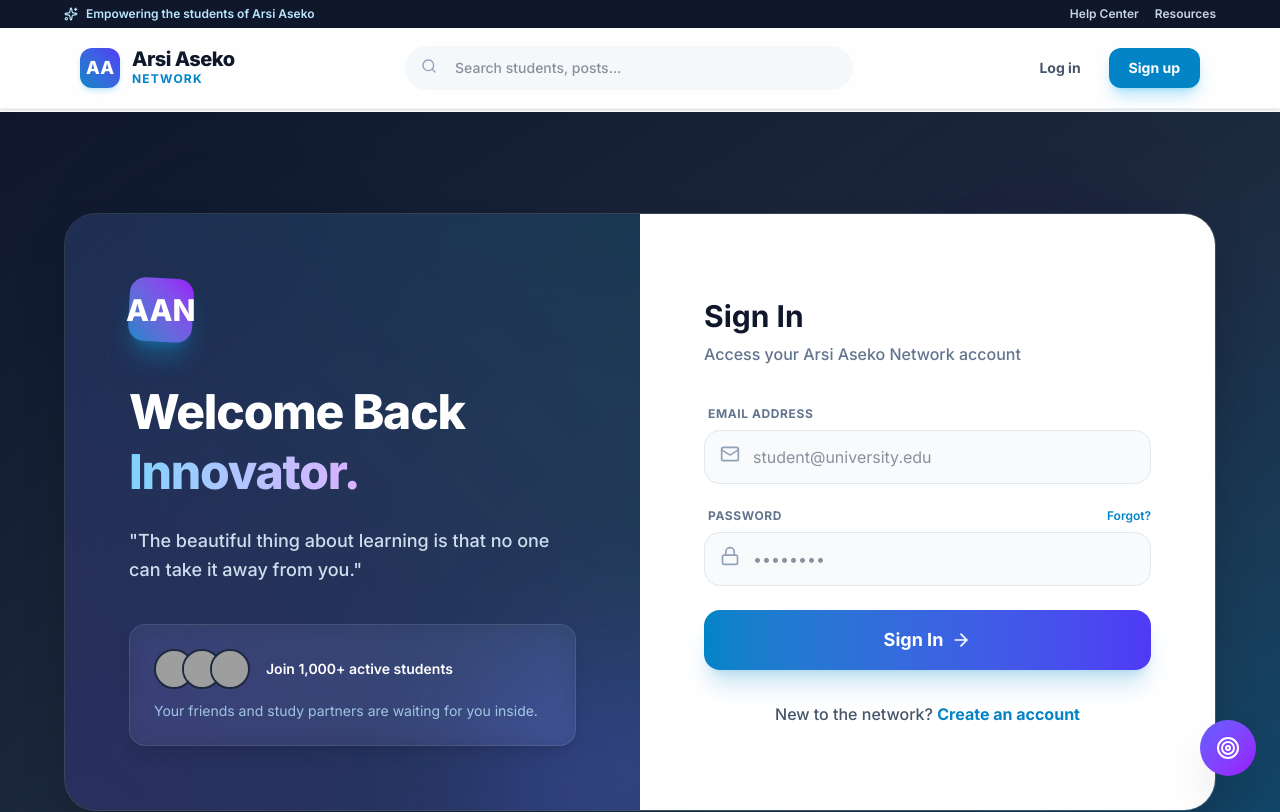
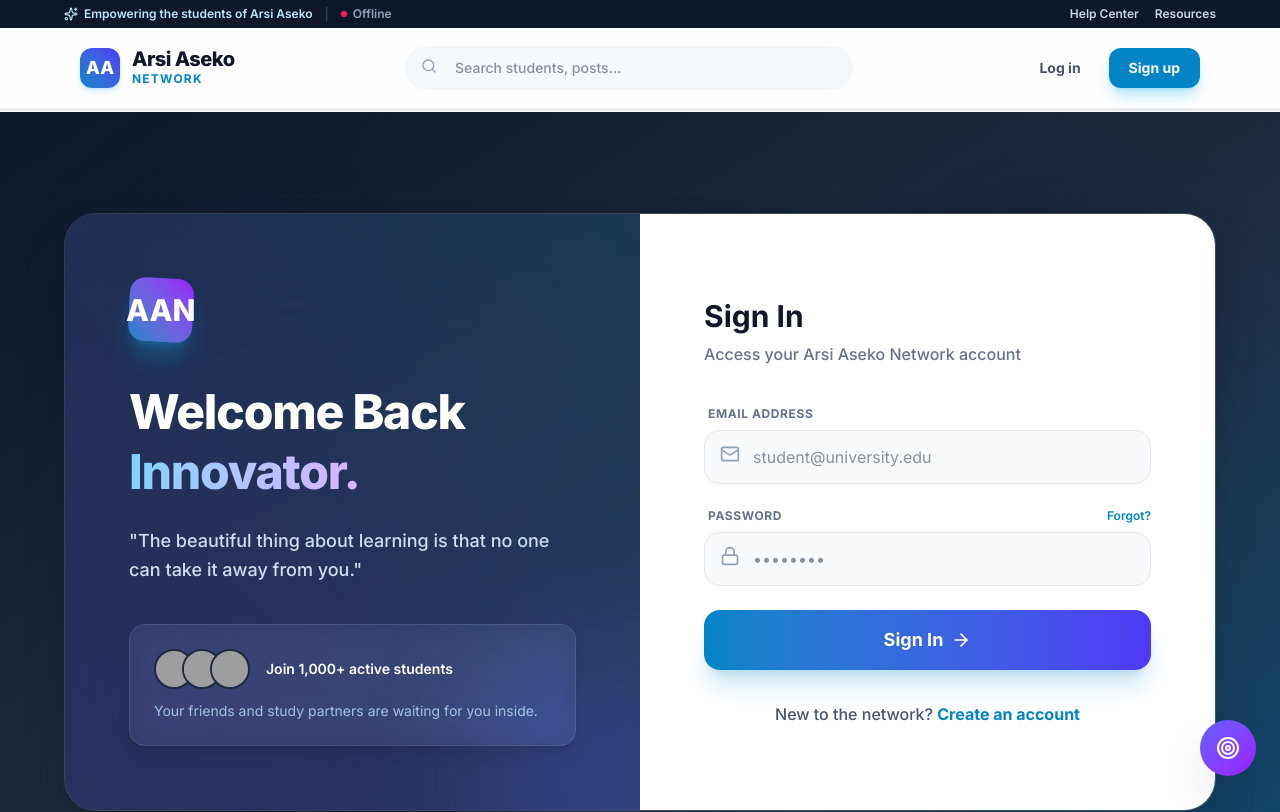
Before and after one commit to Kenenisaboru/student-platform, a React (Vite) app in the folder client/: page /login in a window 1280 px wide. Shown: the top 812 px of the page. Built offline with nearby package versions, Linux system fonts and the light colour scheme; no server answers; grey boxes are pictures that could not be loaded.

Commit message:
Update Navbar component

```diff
--- a/client/src/components/Navbar.jsx
+++ b/client/src/components/Navbar.jsx
@@ -1,13 +1,21 @@
-import { Link, useNavigate } from 'react-router-dom';
+import { Link, useNavigate, useLocation } from 'react-router-dom';
 import { useAuth } from '../context/AuthContext';
 import { Home, Bell, User, PlusSquare, Search, LogOut, ShieldCheck, Sparkles } from 'lucide-react';
-import { useState } from 'react';
+import { useState, useEffect } from 'react';
 import { motion } from 'framer-motion';
+import API from '../api/axios';
 
 const Navbar = () => {
   const { user, logout } = useAuth();
   const navigate = useNavigate();
+  const location = useLocation();
   const [searchQuery, setSearchQuery] = useState('');
+  const [serverStatus, setServerStatus] = useState('loading');
+
+  useEffect(() => {
+    // Health check ping
+    API.get('/').then(() => setServerStatus('online')).catch(() => setServerStatus('offline'));
+  }, []);
 
   const handleSearch = (e) => {
     e.preventDefault();
@@ -16,14 +24,23 @@ const Navbar = () => {
     }
   };
 
+  const isActive = (path) => location.pathname === path;
+
   return (
     <header className="fixed top-0 left-0 right-0 z-50 flex flex-col">
       {/* Top Banner */}
-      <div className="bg-slate-900 text-white text-xs font-semibold py-1.5 px-4 hidden sm:flex justify-between items-center z-50">
+      <div className="bg-slate-900 text-white text-[10px] sm:text-xs font-semibold py-1.5 px-4 hidden sm:flex justify-between items-center z-50">
         <div className="container mx-auto max-w-6xl flex justify-between items-center">
-          <div className="flex items-center space-x-2 text-primary-200">
-            <Sparkles className="w-3.5 h-3.5" />
-            <span>Empowering the students of Arsi Aseko</span>
+          <div className="flex items-center space-x-3 text-primary-200">
+            <div className="flex items-center space-x-1.5">
+              <Sparkles className="w-3.5 h-3.5" />
+              <span>Empowering the students of Arsi Aseko</span>
+            </div>
+            <span className="opacity-20">|</span>
+            <div className="flex items-center space-x-1.5">
+              <div className={`w-1.5 h-1.5 rounded-full ${serverStatus === 'online' ? 'bg-emerald-500 animate-pulse' : 'bg-rose-500'}`}></div>
+              <span className="text-slate-400 capitalize">{serverStatus}</span>
+            </div>
           </div>
           <div className="flex space-x-4 text-slate-300">
             <a href="#" className="hover:text-white transition-colors">Help Center</a>
@@ -63,32 +80,32 @@ const Navbar = () => {
           <div className="flex items-center space-x-1 sm:space-x-3">
             {user ? (
               <>
-                <Link to="/" title="Home" className="p-2.5 text-slate-500 hover:text-primary-600 hover:bg-primary-50 rounded-xl transition-all duration-300">
+                <Link to="/" title="Home" className={`p-2.5 rounded-xl transition-all duration-300 ${isActive('/') ? 'text-primary-600 bg-primary-50' : 'text-slate-500 hover:text-primary-600 hover:bg-primary-50'}`}>
                   <Home className="w-5 h-5 sm:w-5 sm:h-5" />
                 </Link>
-                <Link to="/notifications" title="Notifications" className="p-2.5 text-slate-500 hover:text-primary-600 hover:bg-primary-50 rounded-xl transition-all duration-300 relative group">
-                  <Bell className="w-5 h-5 sm:w-5 sm:h-5 group-hover:animate-[wiggle_1s_ease-in-out_infinite]" />
+                <Link to="/notifications" title="Notifications" className={`p-2.5 rounded-xl transition-all duration-300 relative group ${isActive('/notifications') ? 'text-primary-600 bg-primary-50' : 'text-slate-500 hover:text-primary-600 hover:bg-primary-50'}`}>
+                  <Bell className={`w-5 h-5 sm:w-5 sm:h-5 ${!isActive('/notifications') && 'group-hover:animate-[wiggle_1s_ease-in-out_infinite]'}`} />
                   <span className="absolute top-2 right-2.5 w-2 h-2 bg-rose-500 border-2 border-white rounded-full"></span>
                 </Link>
-                <Link to="/create-post" title="Create Post" className="p-2.5 text-slate-500 hover:text-primary-600 hover:bg-primary-50 rounded-xl transition-all duration-300">
+                <Link to="/create-post" title="Create Post" className={`p-2.5 rounded-xl transition-all duration-300 ${isActive('/create-post') ? 'text-primary-600 bg-primary-50' : 'text-slate-500 hover:text-primary-600 hover:bg-primary-50'}`}>
                   <PlusSquare className="w-5 h-5 sm:w-5 sm:h-5" />
                 </Link>
 
                 {/* Profile Dropdown Trigger */}
-                <Link to={`/profile/${user?._id}`} title="Profile" className="ml-2 pl-2 border-l border-slate-200 hidden sm:flex items-center space-x-2 hover:opacity-80 transition-opacity">
+                <Link to={`/profile/${user?._id}`} title="Profile" className={`ml-2 pl-2 border-l border-slate-200 hidden sm:flex items-center space-x-2 transition-opacity ${isActive(`/profile/${user?._id}`) ? 'opacity-100' : 'hover:opacity-80'}`}>
                   <img
                     src={user?.profilePicture}
                     alt={user?.name}
-                    className="w-9 h-9 rounded-full object-cover shadow-sm border-2 border-white ring-2 ring-slate-100"
+                    className={`w-9 h-9 rounded-full object-cover shadow-sm border-2 ring-2 transition-all ${isActive(`/profile/${user?._id}`) ? 'border-primary-100 ring-primary-50' : 'border-white ring-slate-100'}`}
                   />
                   <div className="flex flex-col">
-                    <span className="text-sm font-bold text-slate-700 leading-none">{user?.name?.split(' ')[0]}</span>
+                    <span className={`text-sm font-bold leading-none ${isActive(`/profile/${user?._id}`) ? 'text-primary-600' : 'text-slate-700'}`}>{user?.name?.split(' ')[0]}</span>
                     <span className="text-[10px] font-bold text-slate-400 uppercase tracking-wider">{user?.role}</span>
                   </div>
                 </Link>
 
                 {user?.role === 'admin' && (
-                  <Link to="/admin" title="Admin Panel" className="p-2.5 text-indigo-500 hover:text-indigo-600 hover:bg-indigo-50 rounded-xl transition-all duration-300 hidden sm:flex border border-indigo-100/50">
+                  <Link to="/admin" title="Admin Panel" className={`p-2.5 rounded-xl transition-all duration-300 hidden sm:flex border ${isActive('/admin') ? 'text-indigo-600 bg-indigo-50 border-indigo-200' : 'text-indigo-500 hover:text-indigo-600 hover:bg-indigo-50 border-indigo-100/50'}`}>
                     <ShieldCheck className="w-5 h-5" />
                   </Link>
                 )}
```
